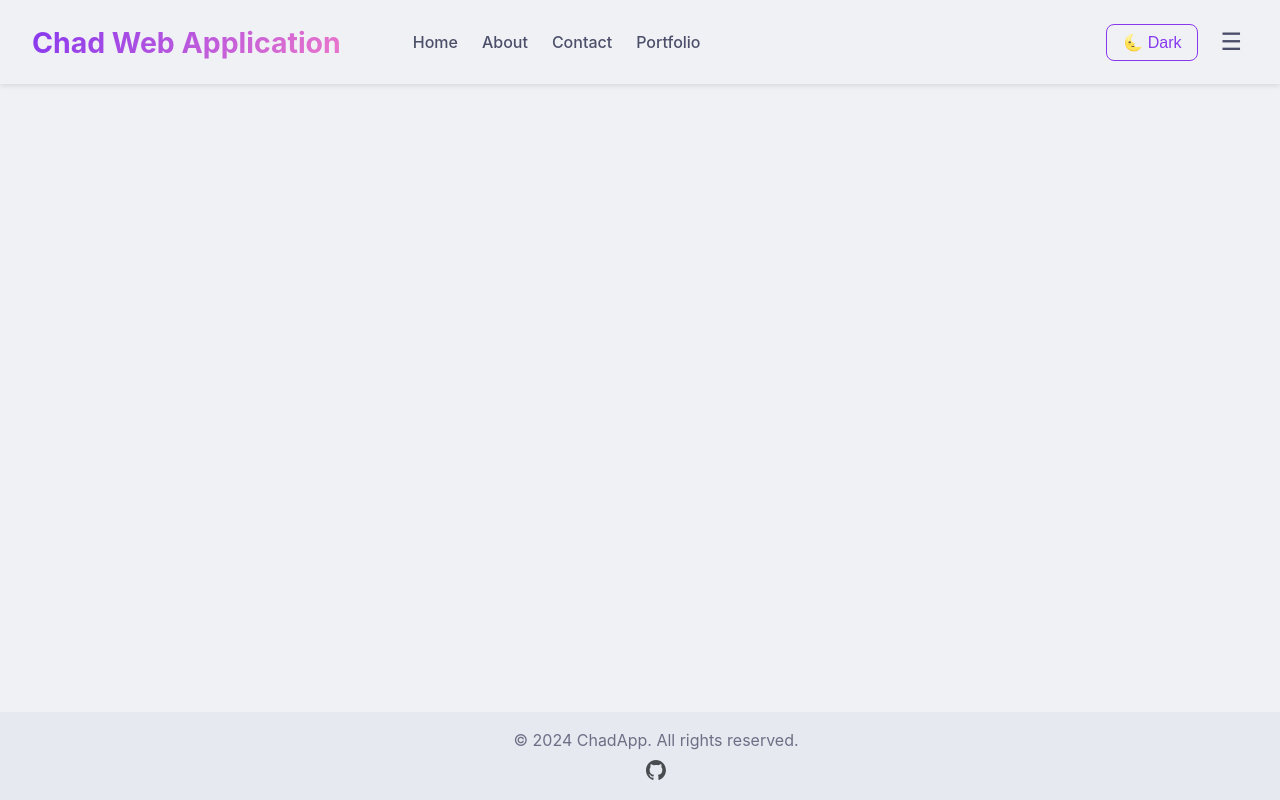
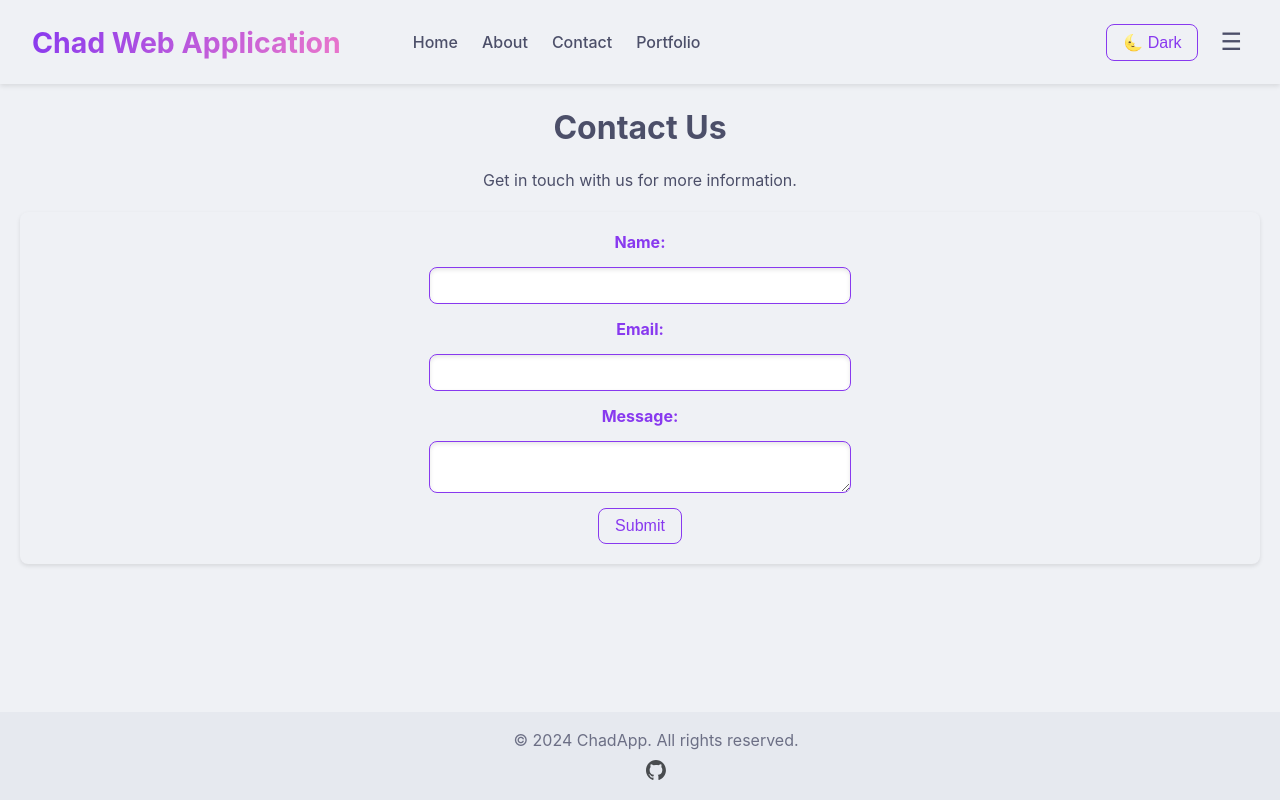
Before and after one commit to R-udren/Chad-App, a Vue app: page /contact in a window 1280 px wide. Built offline with nearby package versions, Linux system fonts and the light colour scheme.

Commit message:
Added contact form

```diff
--- a/src/views/Contact.vue
+++ b/src/views/Contact.vue
@@ -1,11 +1,58 @@
 <script setup>
-
+import Button from "../components/Button.vue";
 </script>
 
 <template>
+  <div class="contact">
+    <h1>Contact Us</h1>
+    <p>Get in touch with us for more information.</p>
 
+    <form>
+      <label for="name">Name:</label>
+      <input type="text" id="name" name="name" required>
+
+      <label for="email">Email:</label>
+      <input type="email" id="email" name="email" required>
+
+      <label for="message">Message:</label>
+      <textarea id="message" name="message" required></textarea>
+
+      <button type="submit" class="styled-button">Submit</button>
+    </form>
+  </div>
 </template>
 
 <style scoped>
+.contact {
+  text-align: center;
+  padding: 20px;
+}
+
+form {
+  display: flex;
+  flex-direction: column;
+  align-items: center;
+  gap: 15px;
+  margin-top: 20px;
+  background: var(--background);
+  padding: 20px;
+  border-radius: var(--border-radius);
+  box-shadow: 0 2px 4px rgba(0, 0, 0, 0.1);
+  transition: background-color 0.3s ease;
+}
+
+form label {
+  font-weight: bold;
+  color: var(--primary);
+}
+
+form input,
+form textarea {
+  padding: 10px;
+  border: 1px solid var(--primary);
+  border-radius: var(--border-radius);
+  width: clamp(200px, 80%, 400px);
+  box-shadow: inset 0 2px 4px rgba(0, 0, 0, 0.1);
+}
 
 </style>
```
